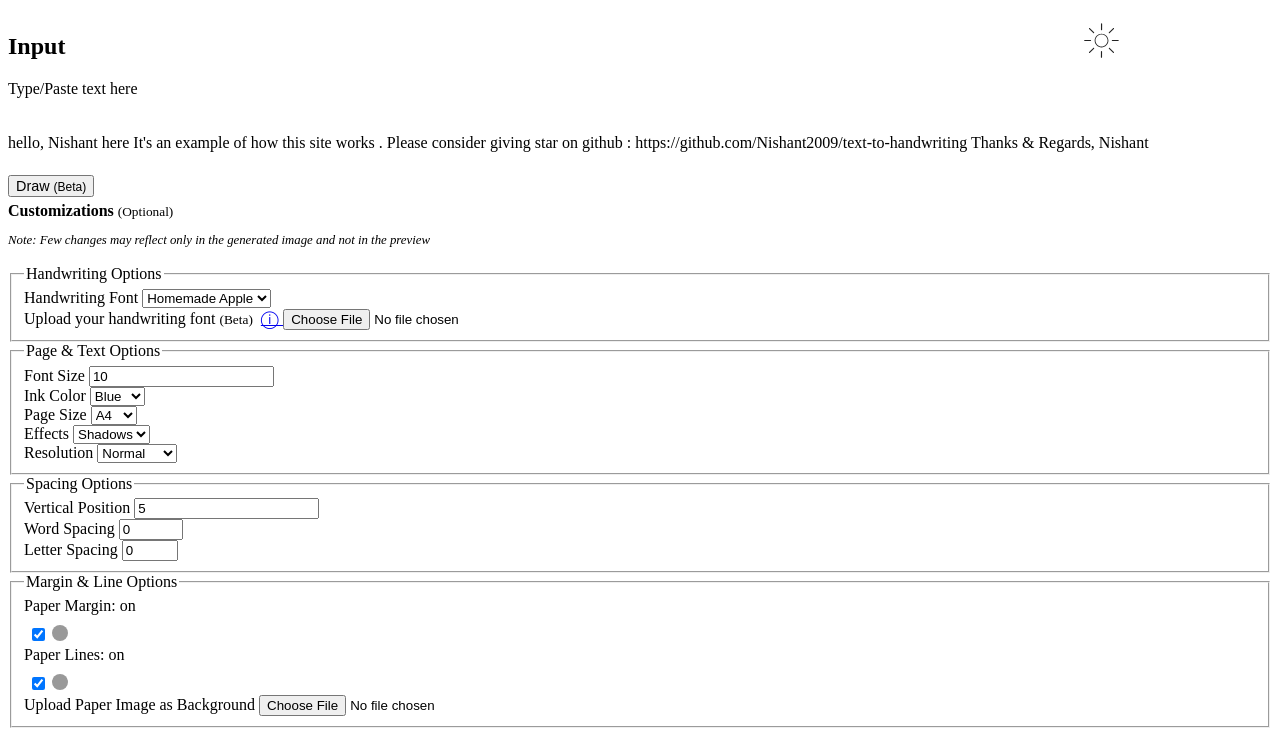
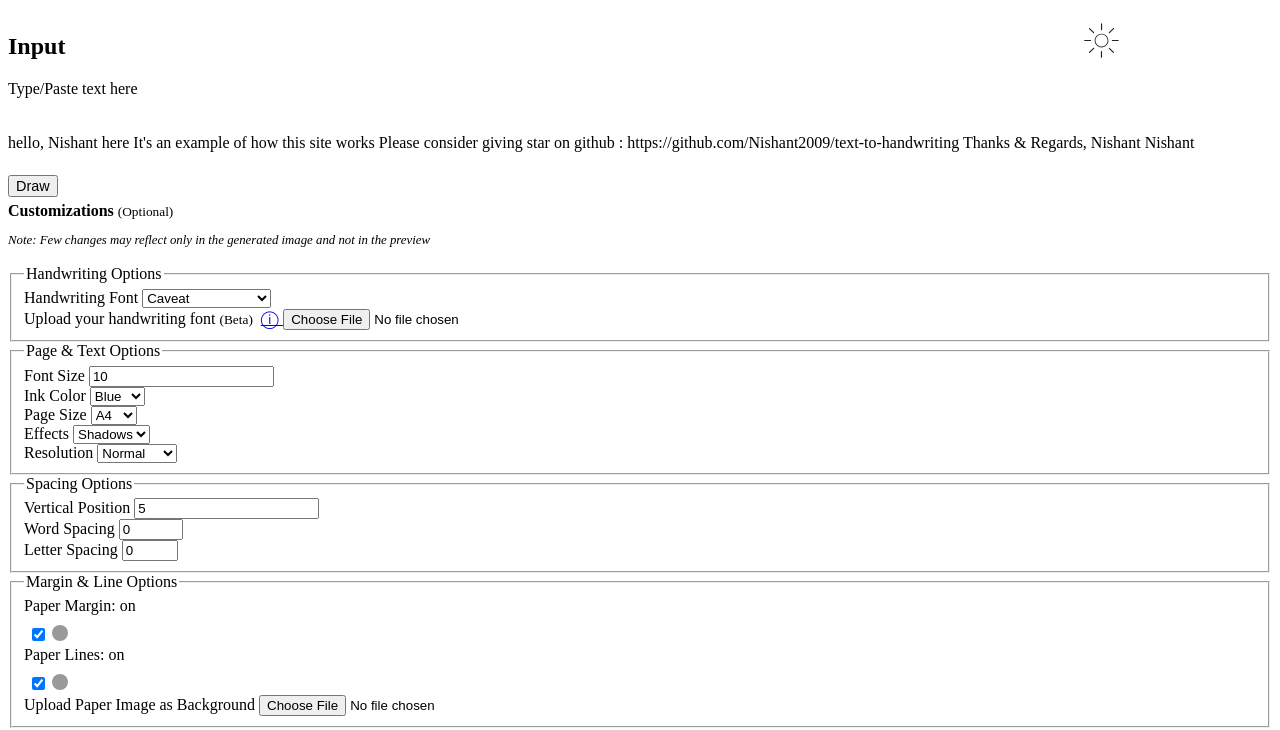
Before and after one commit to Nishant2009/text-to-handwriting, a website with bundled scripts: page index.html in a window 1280 px wide. Shown: the part 83-813 px from the top of the page. Built offline with nearby package versions, Linux system fonts and the light colour scheme; no server answers; a web font is replaced by a local one.

Commit message:
Update index.html

```diff
--- a/index.html
+++ b/index.html
@@ -135,15 +135,18 @@
                   <div class="display-flex left-margin-and-content">
                     <div contenteditable="true" class="left-margin"></div>
                     <div class="paper-content" id="note" contenteditable="true">
-                      hello,                                                                                                        Nishant here                                                                                 It's an example of how this site works .                                                                                                                                                         Please consider giving star on github :                                                   https://github.com/Nishant2009/text-to-handwriting
-                                                                                                        Thanks & Regards,                                                                               Nishant
+                    hello,
+                       Nishant here
+                                                                                      It's an example of how this site works
+                                                                 Please consider giving star on github : https://github.com/Nishant2009/text-to-handwriting
+ Thanks & Regards,
+ Nishant                                                                                                                                                                                       Nishant
                     </div>
                   </div>
                   <div class="overlay"></div>
                 </div>
                 <br />
               </div>
-
               <div>
                 <button
                   id="draw-diagram-button"
@@ -151,7 +154,7 @@
                   style="font-size: 0.9rem; margin-top: 5px;"
                   class="draw-button"
                 >
-                  Draw <small>(Beta)</small>
+                  Draw
                 </button>
               </div>
             </div>
@@ -178,16 +181,16 @@
                     <select id="handwriting-font">
                       <option
                         selected
+                        style="font-family: 'Caveat', cursive; font-size: 13pt;"
+                        value="'Caveat', cursive"
+                      >
+                        Caveat
+                      </option>
+                      <option
                         style="font-family: 'Homemade Apple';"
                         value="'Homemade Apple', cursive"
                       >
                         Homemade Apple
-                      </option>
-                      <option
-                        style="font-family: 'Caveat', cursive; font-size: 13pt;"
-                        value="'Caveat', cursive"
-                      >
-                        Caveat
                       </option>
                       <option value="Hindi_Font">Kruti-dev(Hindi)</option>
                       <option
```
